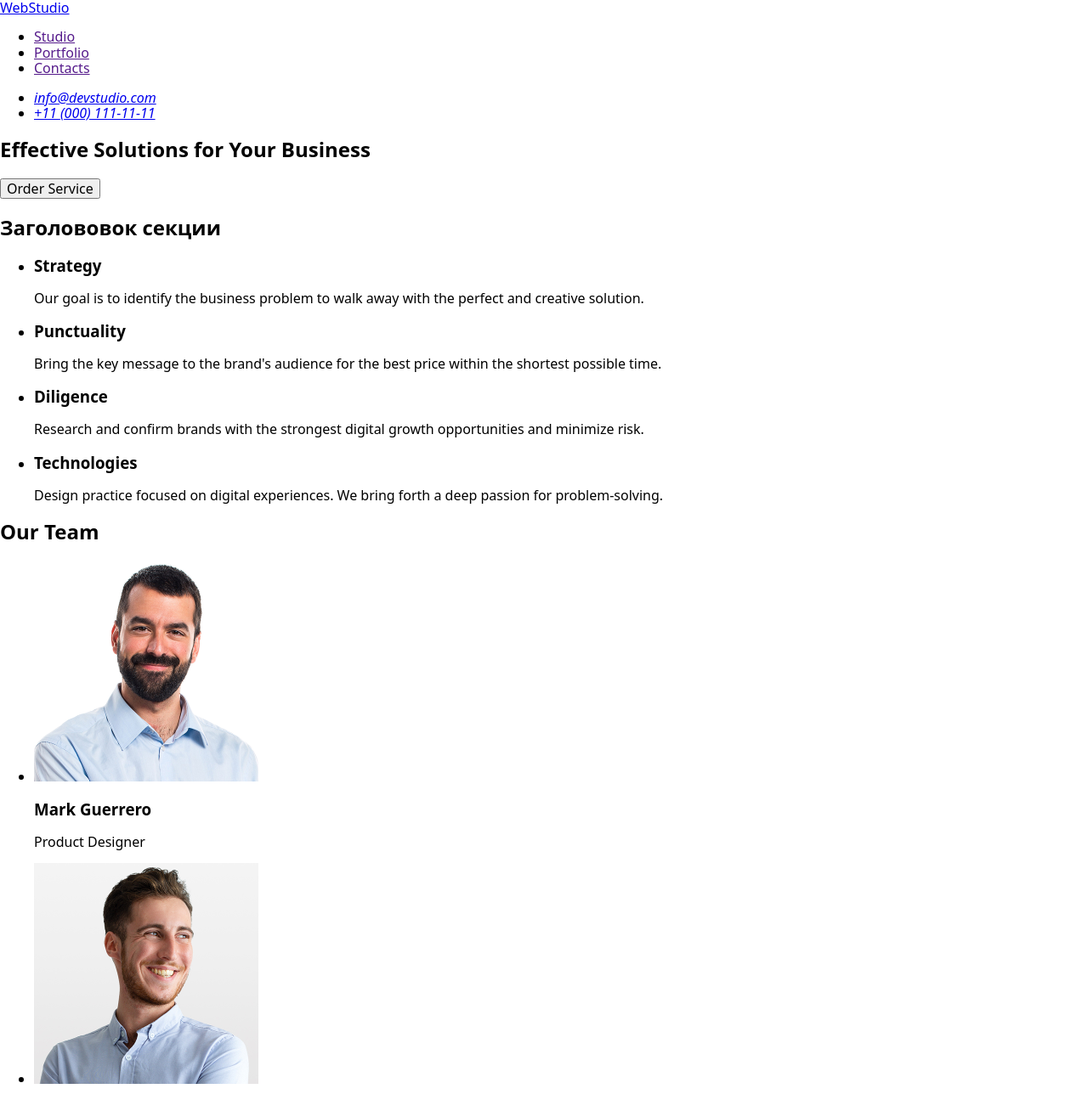
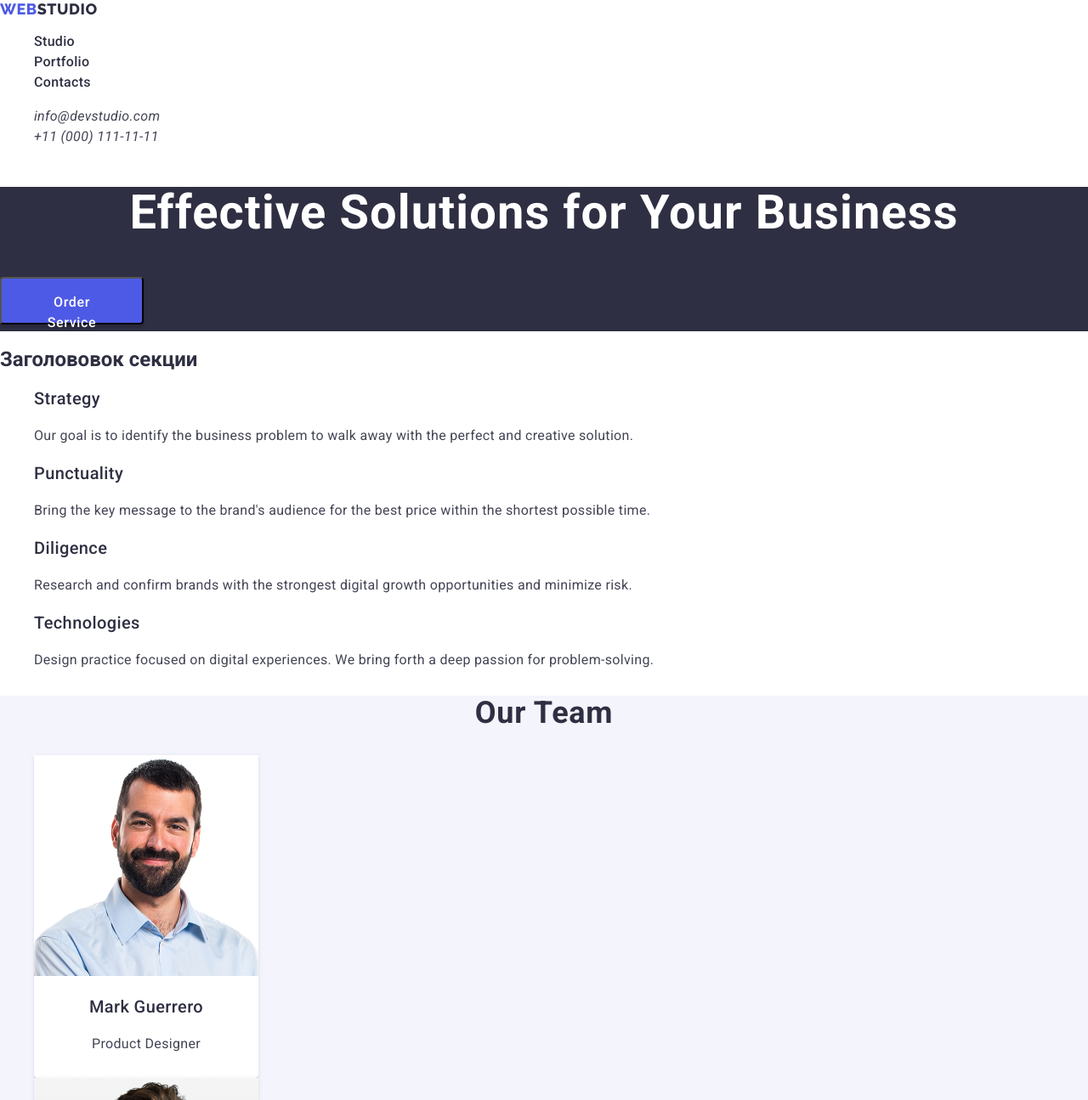
Before and after one commit to Yevhenii-Pavlushchenko/goit-markup-hw-02, a plain HTML site: page index.html in a window 1280 px wide. Shown: the top 1295 px of the page at 85% size. Drawn offline with nearby package versions, Linux system fonts and the light colour scheme.

Commit message:
add class + working in css
накидал классов
подтянул их все в цсс   и  попереносили  параметри с макета . Но пока криво видимо , особенно мне не нравится шрифт. Что то пошло не так)))

```diff
--- a/css/styles.css
+++ b/css/styles.css
@@ -0,0 +1,178 @@
+/* Скидання по тегам*/
+body{
+    font-family: Roboto, Raleway,sans-serif;
+    background-color: FFFFFF;
+    color: #2E2F42;
+
+}
+
+ul{
+    list-style-type: none;
+}
+
+a{
+    text-decoration: none;
+}
+
+/* Секція Навігації*/
+.logo{
+    font-family: raleway;
+    font-weight: 700;
+    font-size: 18px;
+    line-height: 1.16667;
+    letter-spacing: 0.03em;
+    text-transform: uppercase;
+    color: #4D5AE5;
+}
+.logo-header{
+color: #2E2F42;
+}
+.nav-list-item{
+font-weight: 500;
+    font-size: 16px;
+    line-height: 1.5;
+    letter-spacing: 0.02em;
+    color: #2E2F42;
+}
+.nav-list-item:hover,
+    :focus{
+    color:#4D5AE5;
+}
+.contacts-item{
+    font-weight: 400;
+        font-size: 16px;
+        line-height: 1.5;
+        letter-spacing: 0.02em;
+        color: #434455;
+}
+.contacts-item:hover,
+    :focus {
+    color: #4D5AE5;
+}
+/* Секція Лого(Hero)*/
+.hero {
+    background-color: #2E2F42;
+}
+.hero-title {
+    font-weight: 700;
+    font-size: 56px;
+    line-height: 1.07143;
+    letter-spacing: 0.02em;
+    text-align: center;
+    color: #FFFFFF;
+}
+.hero-btn{
+    cursor: pointer;
+
+    border-radius: 4px;
+    padding: 16px 32px;
+    width: 169px;
+    height: 56px;
+    box-shadow: 0 4px 4px 0 rgba(0, 0, 0, 0.15);
+    background: #4D5AE5;
+
+    font-weight: 500;
+    font-size: 16px;
+    line-height: 1.5;
+    letter-spacing: 0.04em;
+    color: #FFFFFF;
+}
+
+/* Секція Проекти*/
+.feature-list-title{
+    font-weight: 500;
+    font-size: 20px;
+    line-height: 1.2;
+    letter-spacing: 0.02em;
+    color: #2E2F42;
+    }
+.feature-list-text{
+    font-weight: 400;
+    font-size: 16px;
+    line-height: 1.5;
+    letter-spacing: 0.02em;
+    color: #434455;
+}
+
+
+/*Секція Команда*/
+.team{
+    background-color:#F4F4FD ;
+}
+.section-title{
+    font-weight: 700;
+    font-size: 36px;
+    line-height: 1.11111;
+    letter-spacing: 0.02em;
+    text-align: center;
+
+}
+
+.team-card{
+    border-radius: 0 0 4px 4px;
+        padding: 0px 0px 32px;
+        width: 264px;
+        height: 380px;
+        box-shadow: 0 2px 1px 0 rgba(46, 47, 66, 0.08), 0 1px 1px 0 rgba(46, 47, 66, 0.16), 0 1px 6px 0 rgba(46, 47, 66, 0.08);
+        background: #FFFFFF;
+}
+.team-card-title{
+    font-weight: 500;
+        font-size: 20px;
+        line-height: 1.2;
+        letter-spacing: 0.02em;
+        text-align: center;
+}
+
+.team-card-text{
+    font-weight: 400;
+        font-size: 16px;
+        line-height: 1.5;
+        letter-spacing: 0.02em;
+        text-align: center;
+        color: #434455;
+}
+
+
+/*Секція портфоліо*/
+.portfolio-card{
+    border-bottom: 1px solid #E7E9FC;
+    border-left: 1px solid #E7E9FC;
+    border-right: 1px solid #E7E9FC;
+
+
+
+}
+.portfolio-card-title{
+    font-weight: 500;
+        font-size: 20px;
+        line-height: 1.2;
+        letter-spacing: 0.02em;
+}
+.portfolio-card-text{
+    font-weight: 400;
+        font-size: 16px;
+        line-height: 1.5;
+        letter-spacing: 0.02em;
+        color: #434455;
+}
+
+
+/* футер */
+.footer{
+    background-color: #2E2F42;
+}
+.logo-footer{
+font-weight: 700;
+    font-size: 18px;
+    line-height: 1.16667;
+    letter-spacing: 0.03em;
+    color: #F4F4FD;
+}
+.footer-text{
+    font-weight: 400;
+    font-size: 16px;
+     line-height: 1.5;
+    letter-spacing: 0.02em;
+    color:#F4F4FD;
+}
--- a/index.html
+++ b/index.html
@@ -11,69 +11,81 @@
     <!-- Підключення СSS -->
     <link rel="stylesheet" href="./css/styles.css" />
     <!-- Підключення шрифтів -->
+    <link rel="preconnect" href="https://fonts.googleapis.com" />
+    <link rel="preconnect" href="https://fonts.gstatic.com" crossorigin />
+    <link
+      href="https://fonts.googleapis.com/css2?family=Raleway:ital,wght@0,800;1,800&family=Roboto:ital,wght@0,100..900;1,100..900&display=swap"
+      rel="stylesheet"
+    />
     <title>Document</title>
   </head>
   <body>
     <header>
-      <nav>
-        <a href="./index.html">WebStudio</a>
-        <ul>
+      <nav class="nav">
+        <a class="logo" href="./index.html"
+          >Web<span class="logo-header">Studio</span></a
+        >
+        <ul class="nav-list">
           <li>
-            <a href="">Studio</a>
+            <a class="nav-list-item" href="">Studio</a>
           </li>
           <li>
-            <a href="">Portfolio</a>
+            <a class="nav-list-item" href="">Portfolio</a>
           </li>
           <li>
-            <a href="">Contacts</a>
+            <a class="nav-list-item" href="">Contacts</a>
           </li>
         </ul>
       </nav>
       <address>
-        <ul>
+        <ul class="contacts">
           <li>
-            <a href="mailto:info@devstudio.com">info@devstudio.com</a>
+            <a class="contacts-item" href="mailto:info@devstudio.com"
+              >info@devstudio.com</a
+            >
           </li>
           <li>
-            <a href="tel:+110001111111">+11 (000) 111-11-11</a>
+            <a class="contacts-item" href="tel:+110001111111"
+              >+11 (000) 111-11-11</a
+            >
           </li>
         </ul>
       </address>
     </header>
     <main>
       <!-- Секція Лого(Hero) -->
-      <section>
-        <h1>Effective Solutions for Your Business</h1>
-        <button type="button">Order Service</button>
+      <section class="hero">
+        <h1 class="hero-title">Effective Solutions for Your Business</h1>
+        <button class="hero-btn" type="button">Order Service</button>
       </section>
       <!-- Секція Проєкти -->
-      <section>
+      <section class="feature">
         <h2>Заголововок секции</h2>
-        <ul>
+        <ul class="feature-list">
           <li>
-            <h3>Strategy</h3>
-            <p>
+            <h3 class="feature-list-title">Strategy</h3>
+            <p class="feature-list-text">
               Our goal is to identify the business problem to walk away with the
               perfect and creative solution.
             </p>
           </li>
           <li>
-            <h3>Punctuality</h3>
-            <p>
+            <h3 class="feature-list-title">Punctuality</h3>
+            <p class="feature-list-text">
               Bring the key message to the brand's audience for the best price
               within the shortest possible time.
             </p>
           </li>
           <li>
-            <h3>Diligence</h3>
-            <p>
+            <h3 class="feature-list-title">Diligence</h3>
+            <p class="feature-list-text">
               Research and confirm brands with the strongest digital growth
               opportunities and minimize risk.
             </p>
           </li>
           <li>
-            <h3>Technologies</h3>
-            <p>
+            <h3 class="feature-list-title">Technologies</h3>
+            <p class="feature-list-text">
               Design practice focused on digital experiences. We bring forth a
               deep passion for problem-solving.
             </p>
@@ -81,122 +93,124 @@
         </ul>
       </section>
       <!-- Секція Команда -->
-      <section>
-        <h2>Our Team</h2>
-        <ul>
-          <li>
+      <section class="team">
+        <h2 class="section-title">Our Team</h2>
+        <ul class="team-list">
+          <li class="team-card">
             <img
               src="./images/mark-guerrero.jpg"
               alt="employee photo"
               width="264"
               height="260"
             />
-            <h3>Mark Guerrero</h3>
-            <p>Product Designer</p>
+            <h3 class="team-card-title">Mark Guerrero</h3>
+            <p class="team-card-text">Product Designer</p>
           </li>
-          <li>
+          <li class="team-card">
             <img
               src="./images/tom-ford.jpg"
               alt="employee photo"
               width="264"
               height="260"
             />
-            <h3>Tom Ford</h3>
-            <p>Frontend Developer</p>
+            <h3 class="team-card-title">Tom Ford</h3>
+            <p class="team-card-text">Frontend Developer</p>
           </li>
-          <li>
+          <li class="team-card">
             <img
               src="./images/camila-garcia.jpg"
               alt="employee photo"
               width="264"
               height="260"
             />
-            <h3>Camila Garcia</h3>
-            <p>Marketing</p>
+            <h3 class="team-card-title">Camila Garcia</h3>
+            <p class="team-card-text">Marketing</p>
           </li>
-          <li>
+          <li class="team-card">
             <img
               src="./images/daniel-wilson.jpg"
               alt="employee photo"
               width="264"
               height="260"
             />
-            <h3>Daniel Wilson</h3>
-            <p>UI Designer</p>
+            <h3 class="team-card-title">Daniel Wilson</h3>
+            <p class="team-card-text">UI Designer</p>
           </li>
         </ul>
       </section>
       <!--Секція портфоліо -->
-      <section>
-        <h2>Portfolio</h2>
-        <ul>
-          <li>
+      <section class="portfolio">
+        <h2 class="section-title">Our Portfolio</h2>
+        <ul class="portfolio-list">
+          <li class="portfolio-card">
             <img
               src="./images/banking-app.jpg"
               alt="banking-app"
               width="360"
               height="300"
             />
-            <h3>Banking App</h3>
-            <p>App</p>
+            <h3 class="portfolio-card-title">Banking App</h3>
+            <p class="portfolio-card-text">App</p>
           </li>
-          <li>
+          <li class="portfolio-card">
             <img
               src="./images/cashless-payment.jpg"
               alt="payment whithout cash"
               width="360"
               height="300"
             />
-            <h3>Cashless Payment</h3>
-            <p>Marketing</p>
+            <h3 class="portfolio-card-title">Cashless Payment</h3>
+            <p class="portfolio-card-text">Marketing</p>
           </li>
-          <li>
+          <li class="portfolio-card">
             <img
               src="./images/meditation-app.jpg"
               alt="laptop and phone"
               width="360"
               height="300"
             />
-            <h3>Meditation App</h3>
-            <p>App</p>
+            <h3 class="portfolio-card-title">Meditation App</h3>
+            <p class="portfolio-card-text">App</p>
           </li>
-          <li>
+          <li class="portfolio-card">
             <img
               src="./images/taxi-service.jpg"
               alt="Taxi car"
               width="360"
               height="300"
             />
-            <h3>Taxi Service</h3>
-            <p>Marketing</p>
+            <h3 class="portfolio-card-title">Taxi Service</h3>
+            <p class="portfolio-card-text">Marketing</p>
           </li>
-          <li>
+          <li class="portfolio-card">
             <img
               src="./images/screen-illustr.jpg"
               alt="mobile Screen"
               width="360"
               height="300"
             />
-            <h3>Screen Illustrations</h3>
-            <p>Design</p>
+            <h3 class="portfolio-card-title">Screen Illustrations</h3>
+            <p class="portfolio-card-text">Design</p>
           </li>
-          <li>
+          <li class="portfolio-card">
             <img
               src="./images/online-courses.jpg"
               alt="Pretty women"
               width="360"
               height="300"
             />
-            <h3>Online Courses</h3>
-            <p>Marketing</p>
+            <h3 class="portfolio-card-title">Online Courses</h3>
+            <p class="portfolio-card-text">Marketing</p>
           </li>
         </ul>
       </section>
     </main>
     <!-- футер -->
-    <footer>
-      <a href="./index.html">WebStudio</a>
-      <p>
+    <footer class="footer">
+      <a class="logo" href="./index.html"
+        >Web<span class="logo-footer">Studio</span></a
+      >
+      <p class="footer-text">
         Increase the flow of customers and sales for your business with digital
         marketing & growth solutions.
       </p>
```
